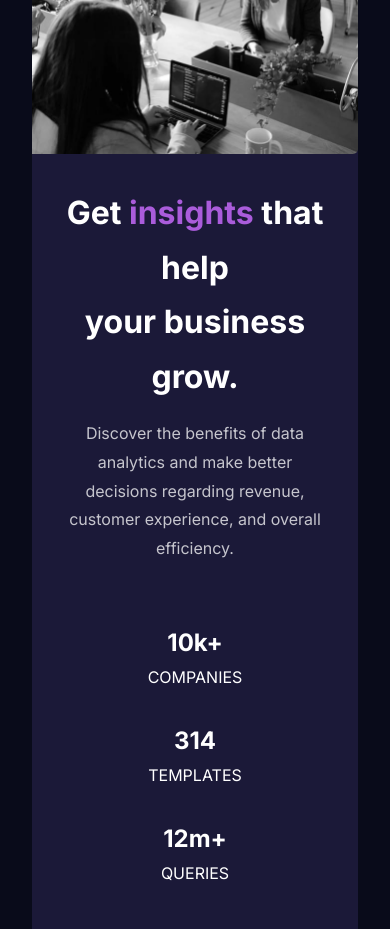
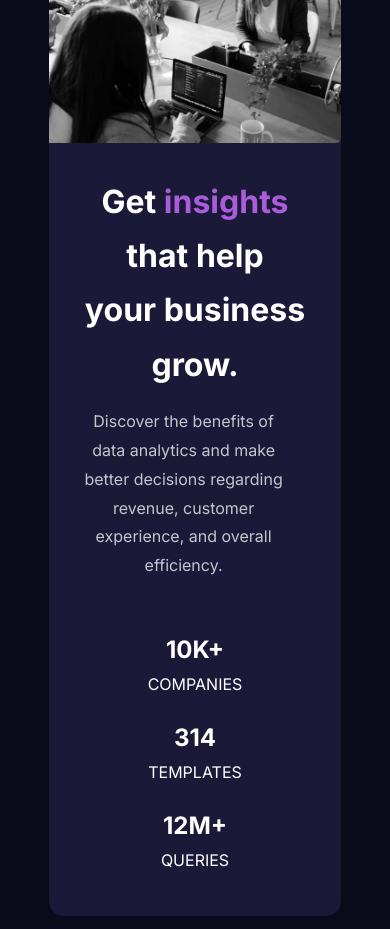
Before and after one commit to Usmaniyya/front-end-moentor-challenge-1, a plain HTML site: page index.html in a window 390 px wide. Drawn offline with Linux system fonts and the light colour scheme.

Commit message:
third commit

```diff
--- a/style.css
+++ b/style.css
@@ -16,10 +16,17 @@ body {
         line-height: 1.7;
     }
 
+    #desktop {
+        display: block;
+    }
+
+    #mobile {
+        display: none;
+    }
+
     .container {
+        max-width: 75%;
         display: flex;
-    justify-content: space-between;
-    width: 1100px;
         background: hsl(244, 38%, 16%);
         border-radius: 15px;
     }
@@ -35,19 +42,19 @@ body {
         width: 50%;
     }
 
-.image img {
+    img {
+        width: 100%;
         height: 100%;
-    width: 100%;
         border-bottom-right-radius: 5px;
         border-top-right-radius: 5px;
     }
 
-#desktop {
-    display: block;
-}
-
-#mobile {
-    display: none;
+    .image img::before {
+        content: " ";
+        background-color: hsla(277, 100%, 33%, 0.487);
+        width: 37.5%;
+        height: 60vh;
+        position: absolute;
     }
 
     .text-wrapper h1 {
@@ -60,12 +67,13 @@ body {
 
     .text-wrapper>p {
         line-height: 1.8;
-    width: 89%;
+        width: 90%;
         color: hsla(0, 0%, 100%, 0.75);
         margin-top: 15px;
     }
 
     .text-bottom {
+        text-transform: uppercase;
         color: #fff;
         display: flex;
         gap: 80px;
@@ -85,15 +93,30 @@ body {
             margin: 2rem;
             display: flex;
             flex-direction: column-reverse;
-        border-radius: 0;
+            border-radius: 15px;
             text-align: center;
         }
         .image {
             width: 100%;
         }
-    img {
+        .image img {
+            width: 100%;
             border-top-left-radius: 15px;
             border-top-right-radius: 15px;
+        }
+        .text-wrapper {
+            width: 100%;
+            padding: 2rem;
+        }
+        .text-wrapper {
+            width: 100%;
+            margin-bottom: 10px;
+        }
+        .text-bottom {
+            text-transform: uppercase;
+            flex-direction: column;
+            text-align: center;
+            gap: 20px;
         }
         #desktop {
             display: none;
@@ -101,17 +124,4 @@ body {
         #mobile {
             display: block;
         }
-    .text-wrapper {
-        width: 100%;
-        padding: 2rem;
     }
-    .text-wrapper p {
-        width: 100%;
-        margin-bottom: 10px;
-    }
-    .text-bottom {
-        flex-direction: column;
-        text-align: center;
-        gap: 20px;
-    }
-}
```
Lines whose indentation alone changed are shown as unchanged.
